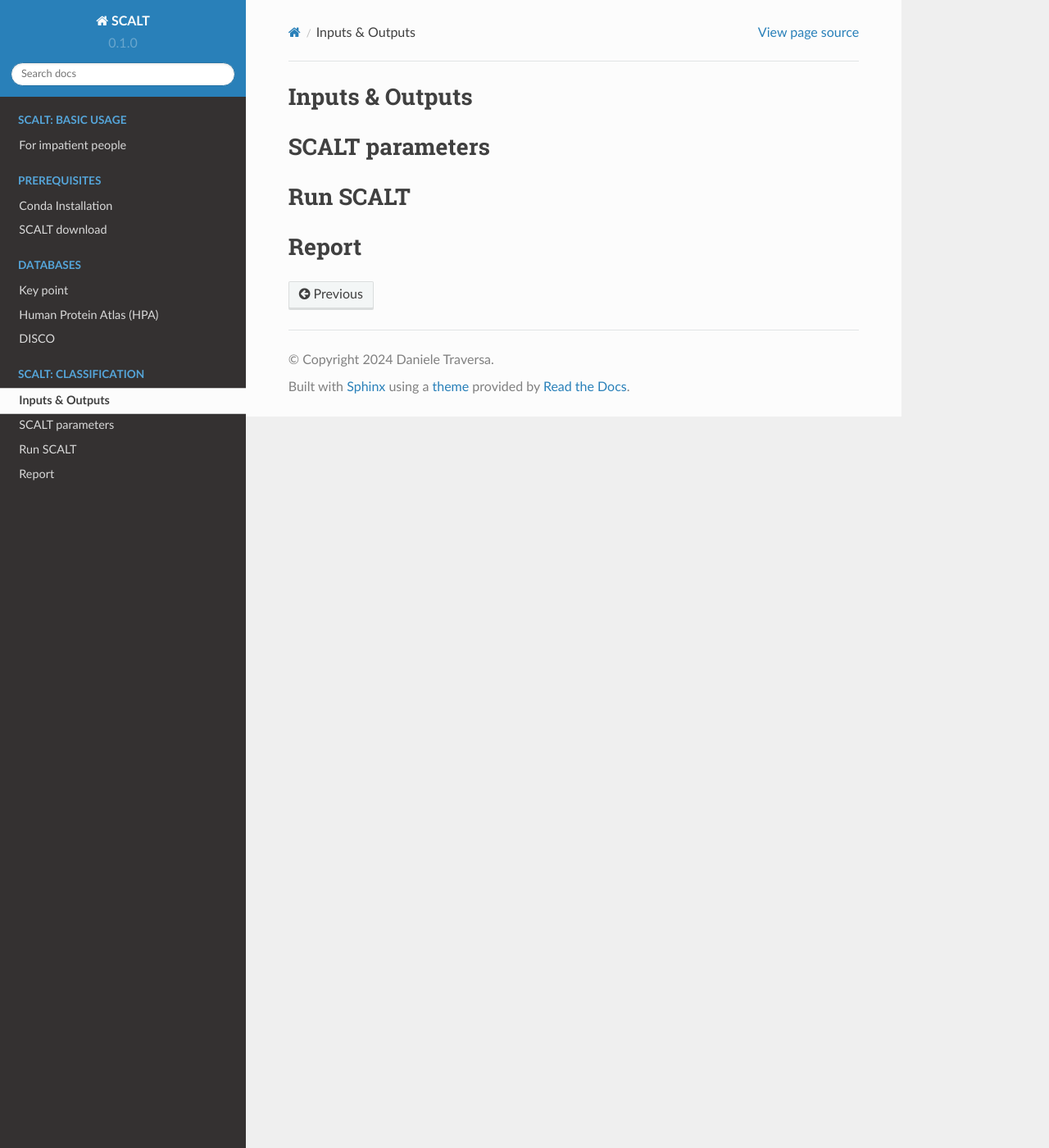
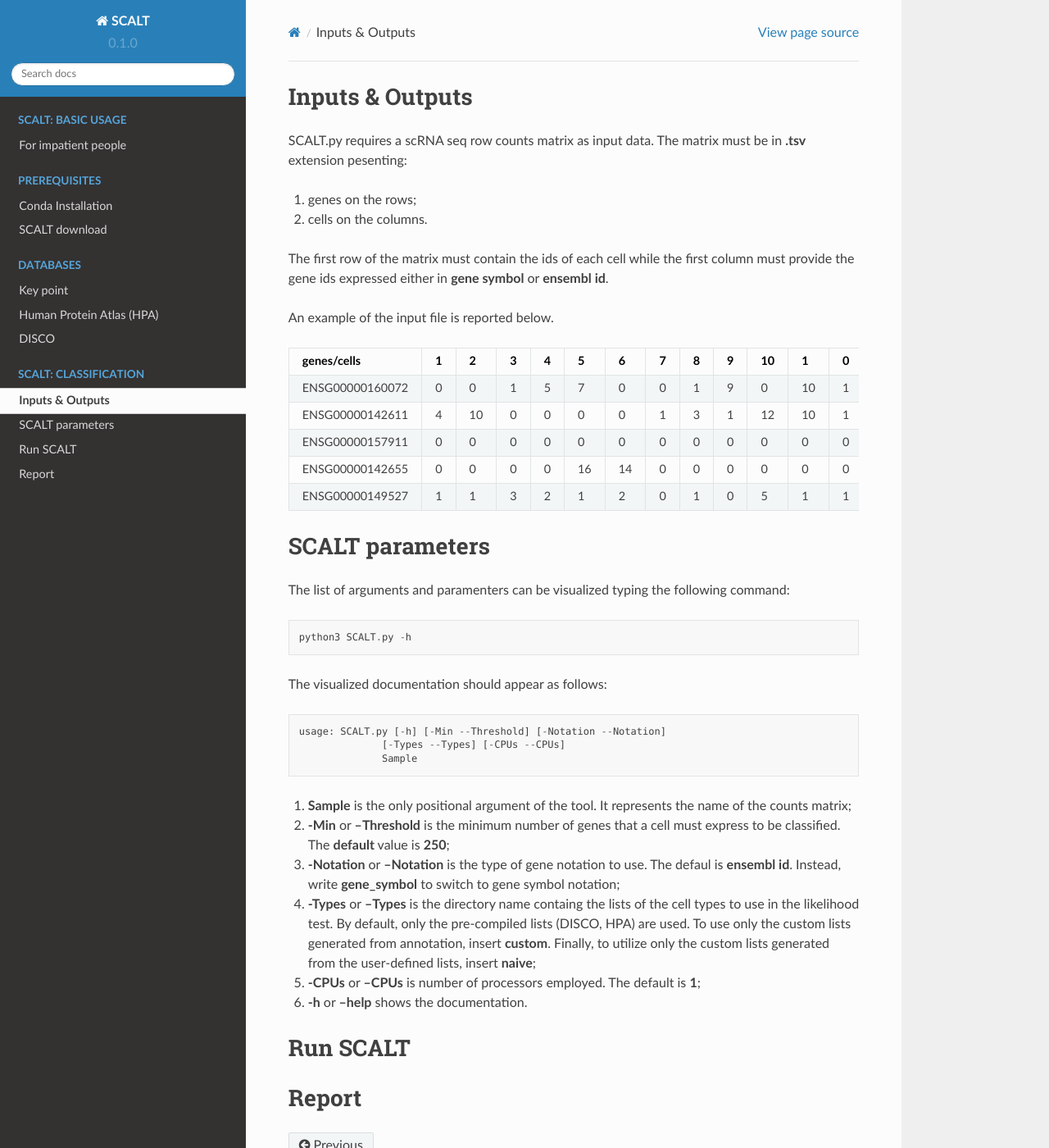
Before and after one commit to danitrave/CapitalCitiesGame, a Sphinx documentation site: the page built from docs/source/classification.rst, in a window 1280 px wide and 1400 px high. Shown: the whole window at 82% size. Built offline with Sphinx 7.4.7 and the Read the Docs theme 2.0.0, drawn with Linux system fonts in a browser that asks for light colours.

Commit message:
Update classification.rst

```diff
--- a/docs/source/classification.rst
+++ b/docs/source/classification.rst
@@ -1,11 +1,172 @@
 Inputs & Outputs
-============
+================
+
+SCALT.py requires a scRNA seq row counts matrix as input data. The matrix must be in **.tsv** extension pesenting:
+
+1. genes on the rows;
+2. cells on the columns.
+
+The first row of the matrix must contain the ids of each cell while the first column must provide the gene ids expressed either in **gene symbol** or **ensembl id**.
+
+An example of the input file is reported below.
+
+.. list-table::
+   :widths: 50 50 50 50 50 50 50 50 50 50 50 50 50 50 50 50 50 50 50 50 50
+   :header-rows: 1
+
+   * - genes/cells
+     - 1
+     - 2
+     - 3
+     - 4
+     - 5
+     - 6
+     - 7
+     - 8
+     - 9
+     - 10
+     - 1
+     - 0
+     - 11
+     - 7
+     - 0
+     - 0
+     - 0
+     - 1
+     - 1
+     - 1
+   * - ENSG00000160072
+     - 0
+     - 0
+     - 1
+     - 5
+     - 7
+     - 0
+     - 0
+     - 1
+     - 9
+     - 0
+     - 10
+     - 1
+     - 0
+     - 11
+     - 2
+     - 0
+     - 0
+     - 0
+     - 1
+     - 1
+   * - ENSG00000142611
+     - 4
+     - 10
+     - 0
+     - 0
+     - 0
+     - 0
+     - 1
+     - 3
+     - 1
+     - 12
+     - 10
+     - 1
+     - 0
+     - 9
+     - 7
+     - 0
+     - 0
+     - 0
+     - 0
+     - 4
+   * - ENSG00000157911
+     - 0
+     - 0
+     - 0
+     - 0
+     - 0
+     - 0
+     - 0
+     - 0
+     - 0
+     - 0
+     - 0
+     - 0
+     - 0
+     - 0
+     - 0
+     - 0
+     - 0
+     - 0
+     - 0
+     - 0
+   * - ENSG00000142655
+     - 0
+     - 0
+     - 0
+     - 0
+     - 16
+     - 14
+     - 0
+     - 0
+     - 0
+     - 0
+     - 0
+     - 0
+     - 0
+     - 20
+     - 0
+     - 0
+     - 0
+     - 0
+     - 0
+     - 0
+   * - ENSG00000149527
+     - 1
+     - 1
+     - 3
+     - 2
+     - 1
+     - 2
+     - 0
+     - 1
+     - 0
+     - 5
+     - 1
+     - 1
+     - 0
+     - 2
+     - 3
+     - 1
+     - 0
+     - 5
+     - 1
+     - 1
 
 SCALT parameters
 ================
+
+The list of arguments and paramenters can be visualized typing the following command:
+
+::
+
+  python3 SCALT.py -h
+
+The visualized documentation should appear as follows:
+
+::
+
+  usage: SCALT.py [-h] [-Min --Threshold] [-Notation --Notation]
+                [-Types --Types] [-CPUs --CPUs]
+                Sample
+
+1. **Sample** is the only positional argument of the tool. It represents the name of the counts matrix;
+2. **-Min** or **--Threshold** is the minimum number of genes that a cell must express to be classified. The **default** value is **250**;
+3. **-Notation** or **--Notation** is the type of gene notation to use. The defaul is **ensembl id**. Instead, write **gene_symbol** to switch to gene symbol notation;
+4. **-Types** or **--Types** is the directory name containg the lists of the cell types to use in the likelihood test. By default, only the pre-compiled lists (DISCO, HPA) are used. To use only the custom lists generated from annotation, insert **custom**. Finally, to utilize only the custom lists generated from the user-defined lists, insert **naive**;
+5. **-CPUs** or **--CPUs** is number of processors employed. The default is **1**;
+6. **-h** or **--help** shows the documentation.
 
 Run SCALT
 =========
 
 Report
-==================
+======
```
